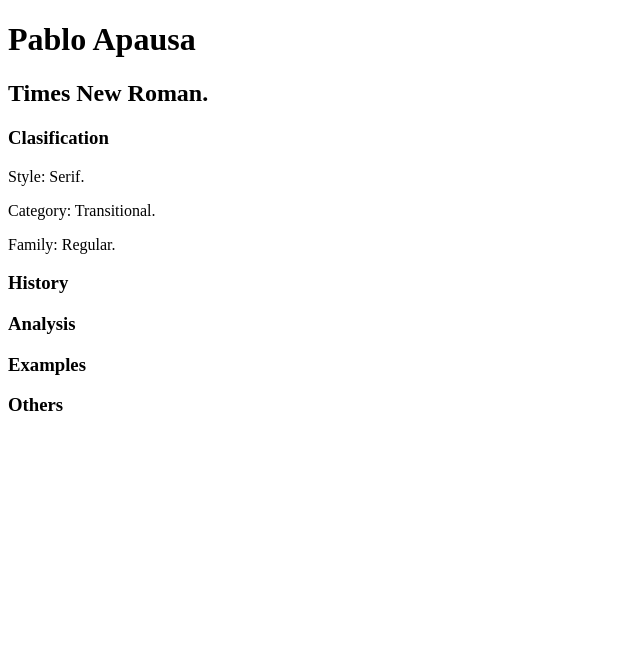
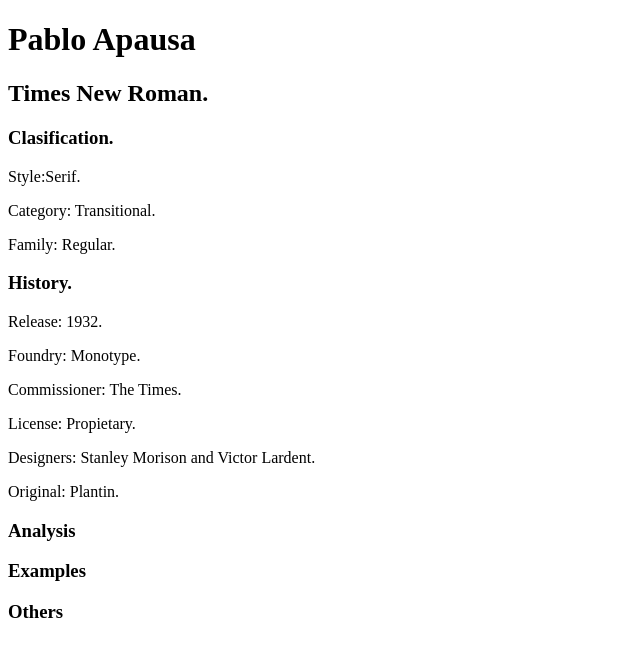
Before and after one commit to apausa/pablo, a Next.js app in the folder pablo/: page /pablo/typography/times in a window 1280 px wide. Shown: the top 656 px of the page, without its empty margins (0-640 px from the left). Built offline with nearby package versions, Linux system fonts and the light colour scheme.

Commit message:
Add History section

```diff
--- a/pablo/pages/pablo/typography/times/index.tsx
+++ b/pablo/pages/pablo/typography/times/index.tsx
@@ -5,15 +5,23 @@
     <main>
       <h2>Times New Roman.</h2>
       <section>
-        <h3>Clasification</h3>
+        <h3>Clasification.</h3>
         <article>
-          <p>Style: Serif.</p>
+          <p>Style:Serif.</p>
           <p>Category: Transitional.</p>
           <p>Family: Regular.</p>
         </article>
       </section>
       <section>
-        <h3>History</h3>
+        <h3>History.</h3>
+        <article>
+          <p>Release: 1932.</p>
+          <p>Foundry: Monotype.</p>
+          <p>Commissioner: The Times.</p>
+          <p>License: Propietary.</p>
+          <p>Designers: Stanley Morison and Victor Lardent.</p>
+          <p>Original: Plantin.</p>
+        </article>
       </section>
       <section>
         <h3>Analysis</h3>
```
